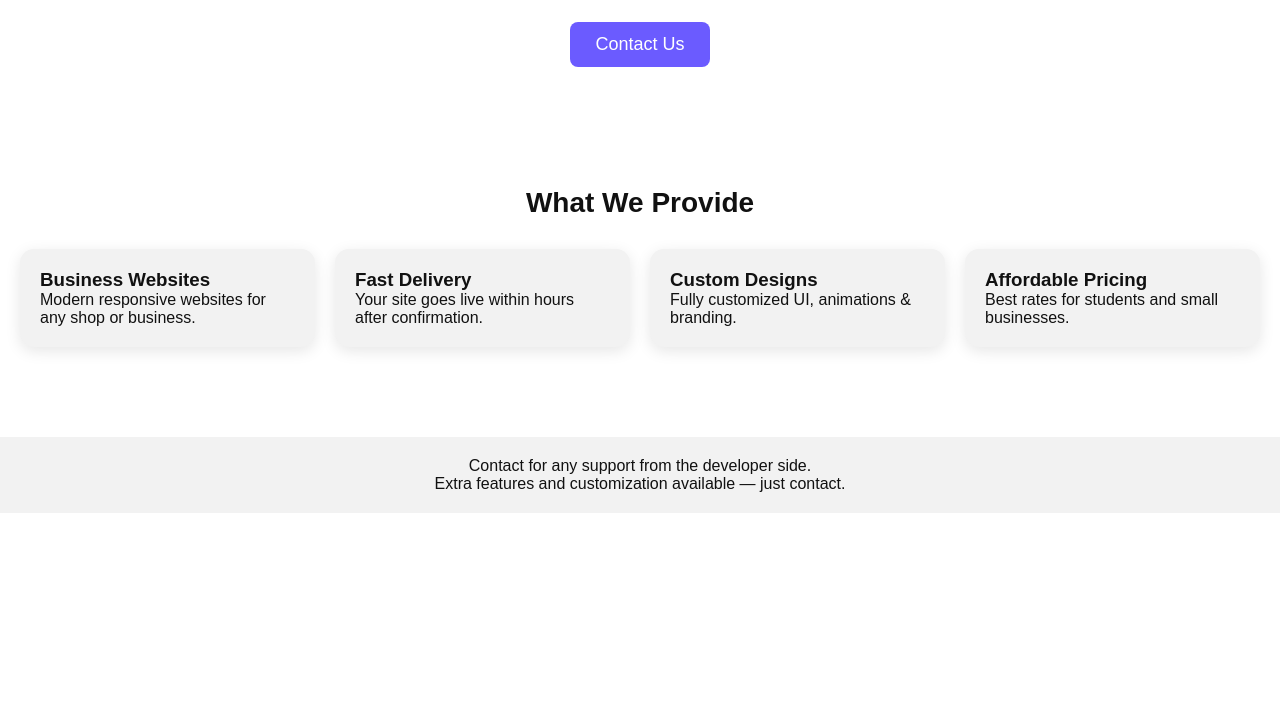
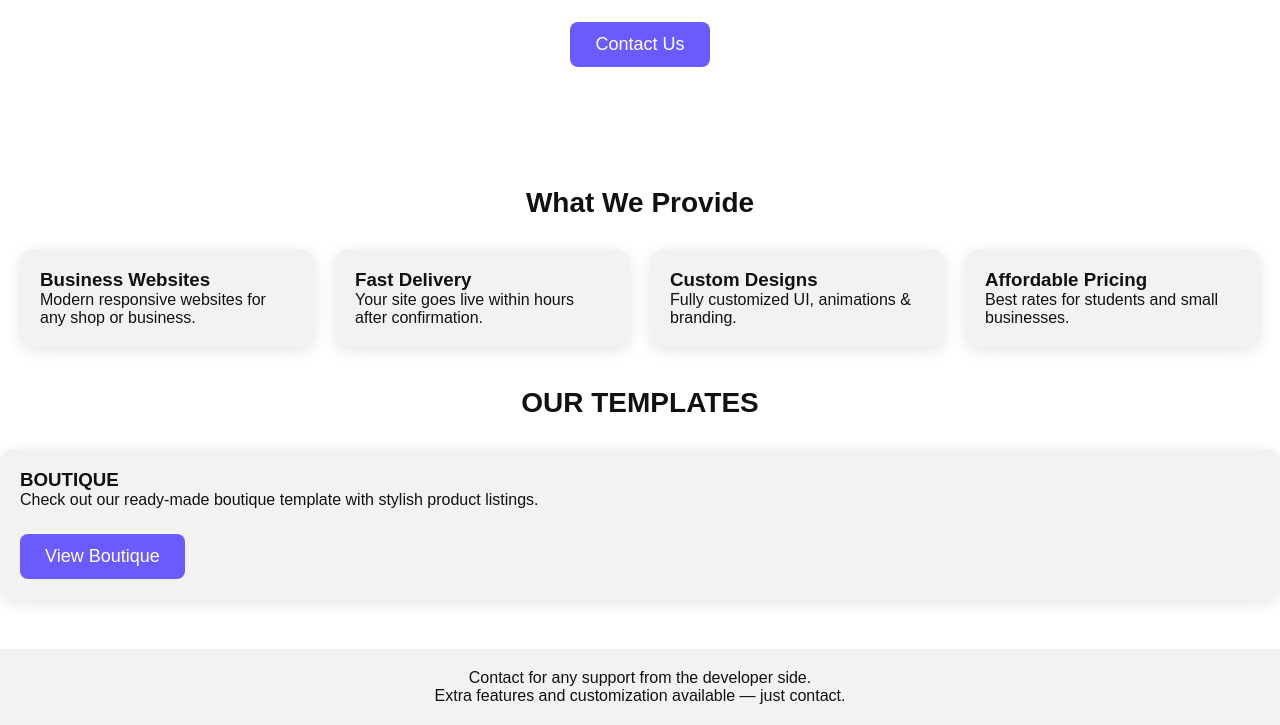
Before and after one commit to jarviss4334/ligga-site, a website: page public/index.html in a window 1280 px wide. Shown: the part 219-944 px from the top of the page. Before the commit the page ends 800 px from the top, so only its background shows below. Drawn offline with Linux system fonts and the light colour scheme.

Commit message:
Update index.html

```diff
--- a/public/index.html
+++ b/public/index.html
@@ -34,6 +34,8 @@
 
         <!-- Single Contact Button -->
         <a href="contact.html" class="contact-btn">Contact Us</a>
+
+
     </section>
 
     <!-- What We Offer -->
@@ -62,6 +64,20 @@
             </div>
         </div>
     </section>
+
+<!-- OUR TEMPLATES -->
+<section class="templates">
+    <h2 class="section-title">OUR TEMPLATES</h2>
+
+    <div class="cards">
+        <div class="card">
+            <h3>BOUTIQUE</h3>
+            <p>Check out our ready-made boutique template with stylish product listings.</p>
+            <a href="../bottique/public/index.html" class="contact-btn">View Boutique</a>
+        </div>
+    </div>
+</section>
+
 
     <!-- Footer -->
     <footer>
```
